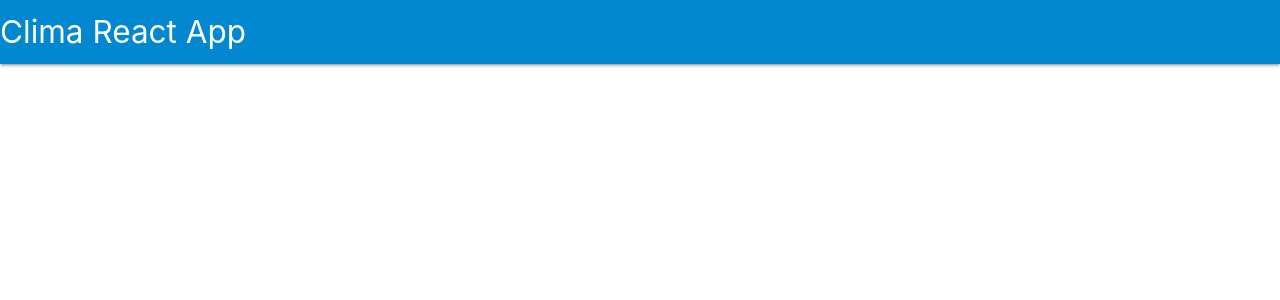
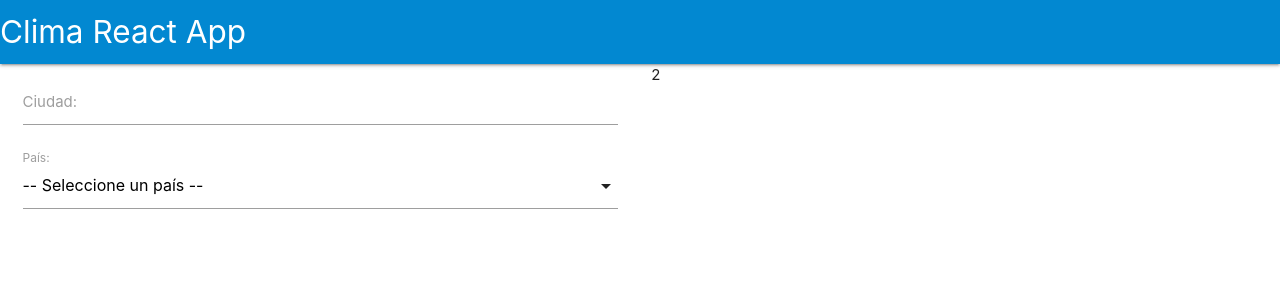
Before and after one commit to klmeir/weather, a React (Create React App) app: page / in a window 1280 px wide. Shown: the top 300 px of the page. Built offline with nearby package versions, Linux system fonts and the light colour scheme.

Commit message:
add form

```diff
--- a/src/App.js
+++ b/src/App.js
@@ -1,5 +1,6 @@
 import React, { Fragment } from 'react';
 import Header from './components/Header';
+import Form from './components/Form';
 
 function App() {
   return (
@@ -7,6 +8,17 @@
       <Header
         title="Clima React App"
       />
+
+      <div className="contenedor-form">
+        <div className="row">
+          <div className="col m6 s12">
+            <Form />
+          </div>
+          <div className="col m6 s12">
+            2
+          </div>
+        </div>
+      </div>
     </Fragment>
   );
 }
--- /dev/null
+++ b/src/components/Form.js
@@ -0,0 +1,28 @@
+import React from 'react';
+
+const Form = () => {
+    return (
+        <form>
+            <div className="input-field col s12">
+                <input
+                    type="text"
+                    name="city"
+                    id="city"
+                />
+                <label htmlFor="city">Ciudad: </label>
+            </div>
+
+            <div className="input-field col s12">
+                <select
+                    name="country"
+                    id="country"
+                >
+                    <option value="">-- Seleccione un país --</option>
+                </select>
+                <label htmlFor="country">País: </label>
+            </div>
+        </form>
+    );
+}
+
+export default Form;
```
